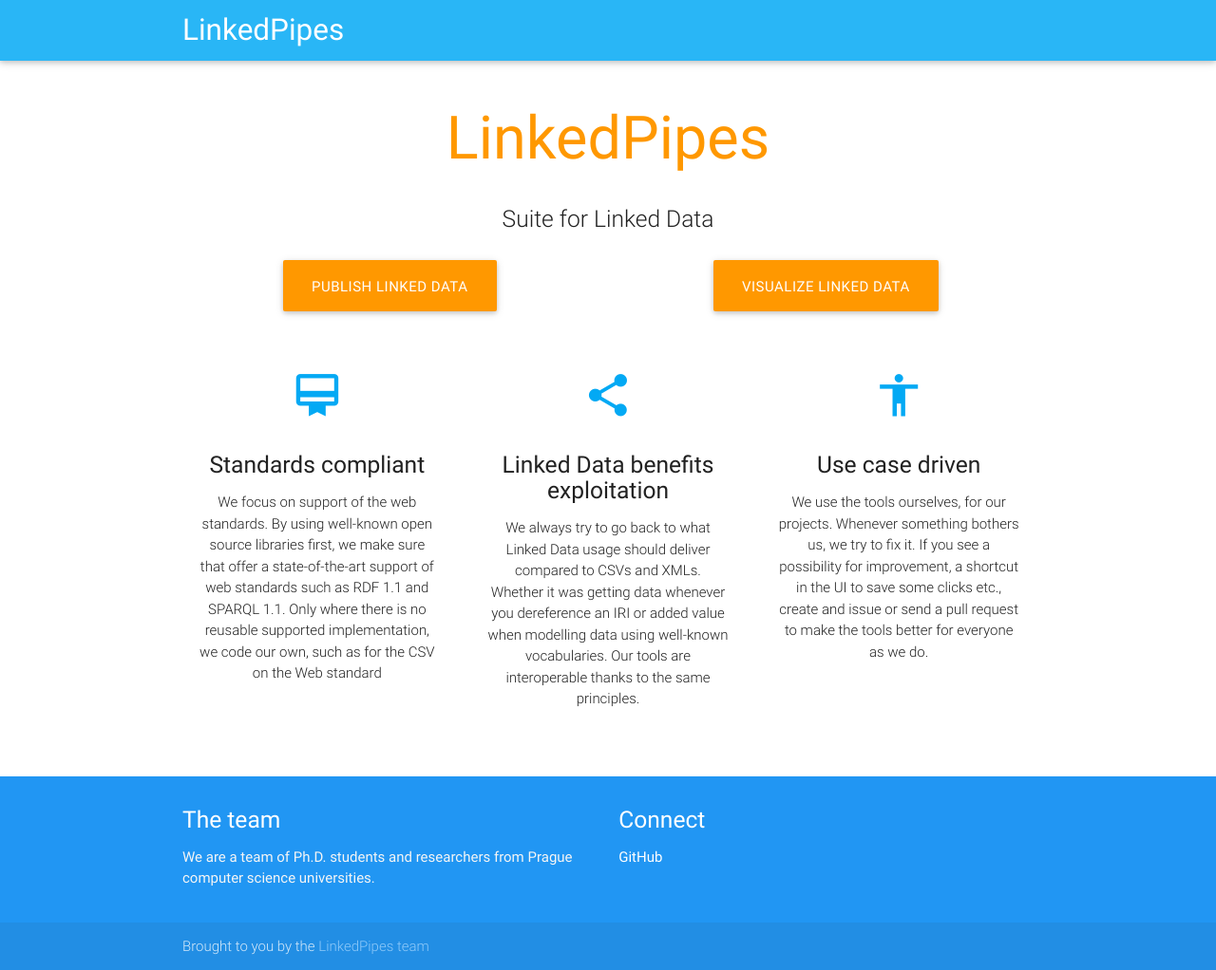
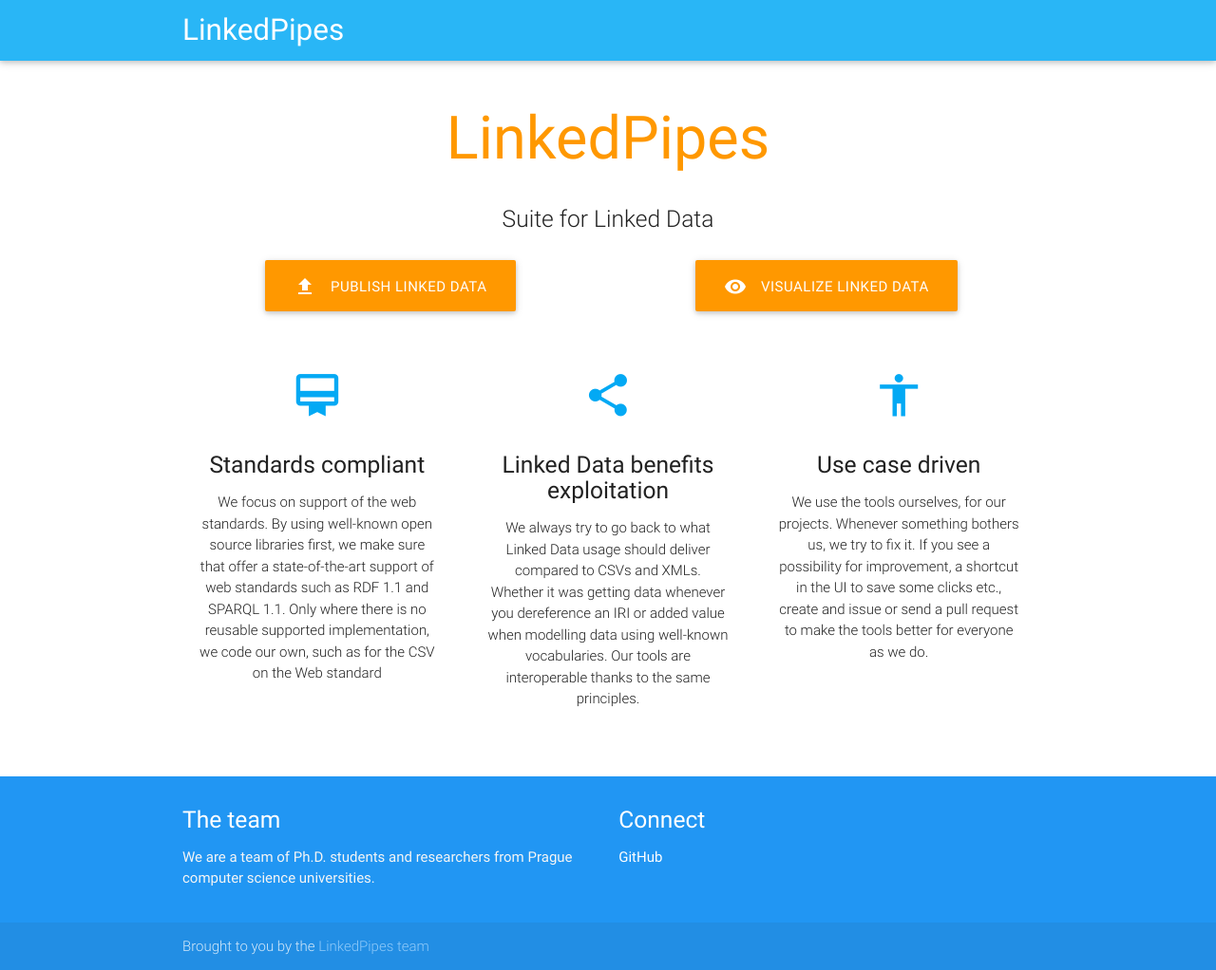
Before and after one commit to linkedpipes/linkedpipes.github.io, a Jekyll site: the page built from index.html, in a window 1280 px wide. Shown: the whole page at 95% size. Built offline with Jekyll 4.4.1, drawn with Linux system fonts in a browser that asks for light colours; nearby versions of some CDN libraries.

Commit message:
Add icons

```diff
--- a/index.html
+++ b/index.html
@@ -10,10 +10,10 @@
       </div>
       <div class="row center">
         <div class="col s6">
-			<a href="http://etl.linkedpipes.com" class="btn-large waves-effect waves-light orange">Publish Linked Data</a>
+			<a href="http://etl.linkedpipes.com" class="btn-large waves-effect waves-light orange"><i class="material-icons left hide-on-small-only">file_upload</i>Publish Linked Data</a>
 		</div>
         <div class="col s6">
-			<a href="http://visualization.linkedpipes.com""  class="btn-large waves-effect waves-light orange">Visualize Linked Data</a>
+			<a href="http://visualization.linkedpipes.com""  class="btn-large waves-effect waves-light orange"><i class="material-icons left hide-on-small-only">visibility</i>Visualize Linked Data</a>
 		</div>
       </div>
 
```
